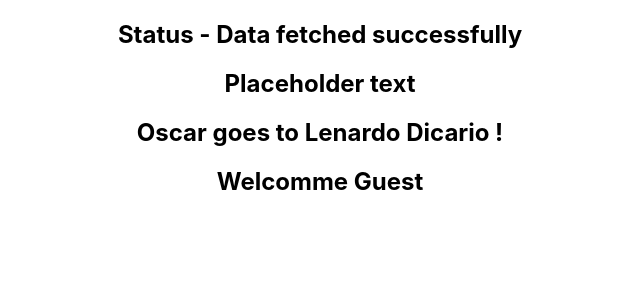
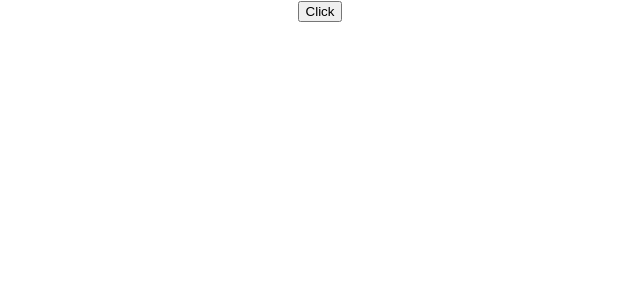
Before and after one commit to noumedemtamiflorian/react-typescript-demo, a React (Create React App) app: page / in a window 1280 px wide. Shown: the top 300 px of the page, without its empty margins (320-960 px from the left). Built offline with nearby package versions, Linux system fonts and the light colour scheme.

Commit message:
Event Props

```diff
--- a/src/App.tsx
+++ b/src/App.tsx
@@ -1,20 +1,14 @@
 import './App.css';
-import { Greet } from './components/Greet';
-import { Heading } from './components/Heading';
-import { Oscar } from './components/Oscar';
-import { Status } from './components/Status';
+import { Button } from './components/Button';
 
 function App() {
 
   return (
     <div className="App">
-    <Status status='success'/>
-    <Heading>Placeholder text</Heading>
-    <Oscar>
-      <Heading>Oscar goes to Lenardo Dicario !</Heading>
-    </Oscar>
-    <Greet name='Virmash'  />
-    </div>
+      <Button
+     handleClick={(event,id)=>console.log("Hello word",event,id)}
+      />
+  </div>
   );
 }
 
--- /dev/null
+++ b/src/components/Button.tsx
@@ -0,0 +1,7 @@
+type ButtonProps = {
+    handleClick : (event : React.MouseEvent<HTMLButtonElement>,id:number) => void
+}
+
+export const Button = (props:ButtonProps) => {
+    return <button onClick={(event) =>props.handleClick(event,1)}>Click</button>
+}
```
Also changed, not shown: src/components/Input.tsx (added, +8 -0 lines).
